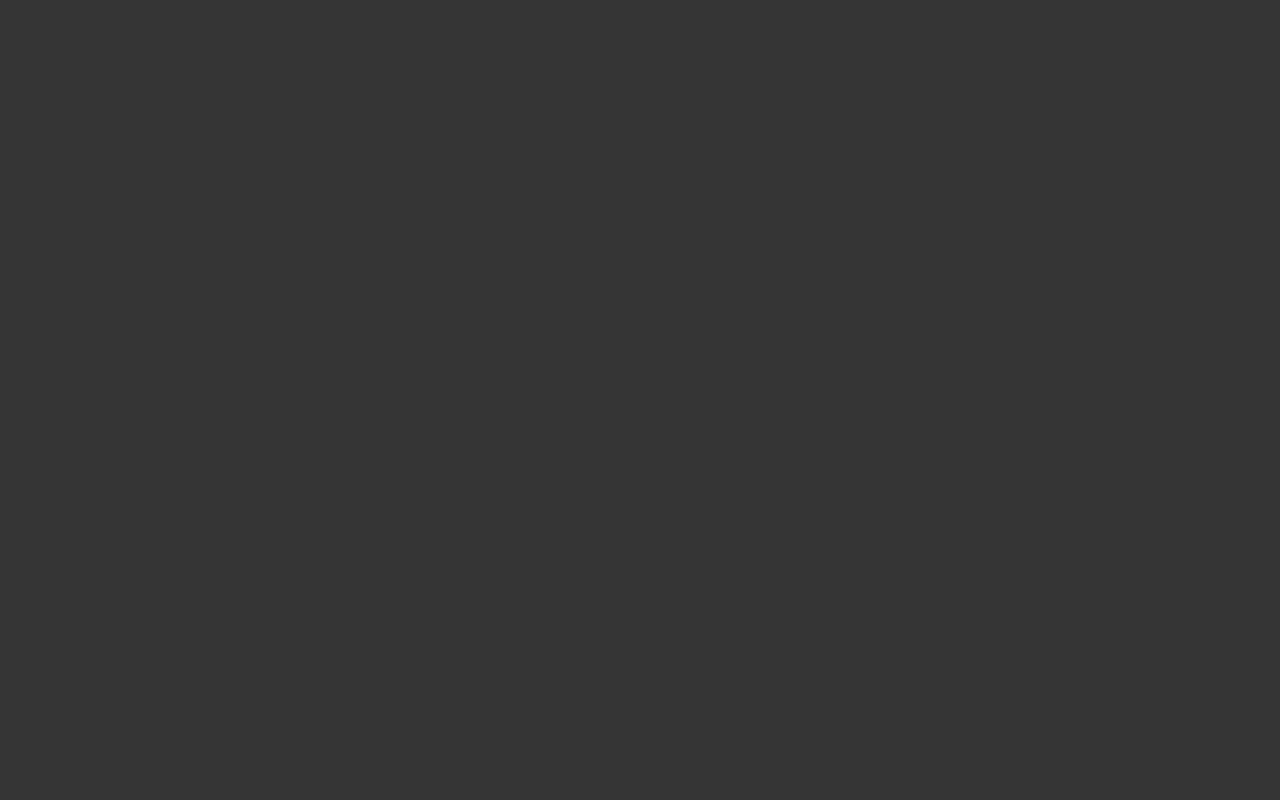
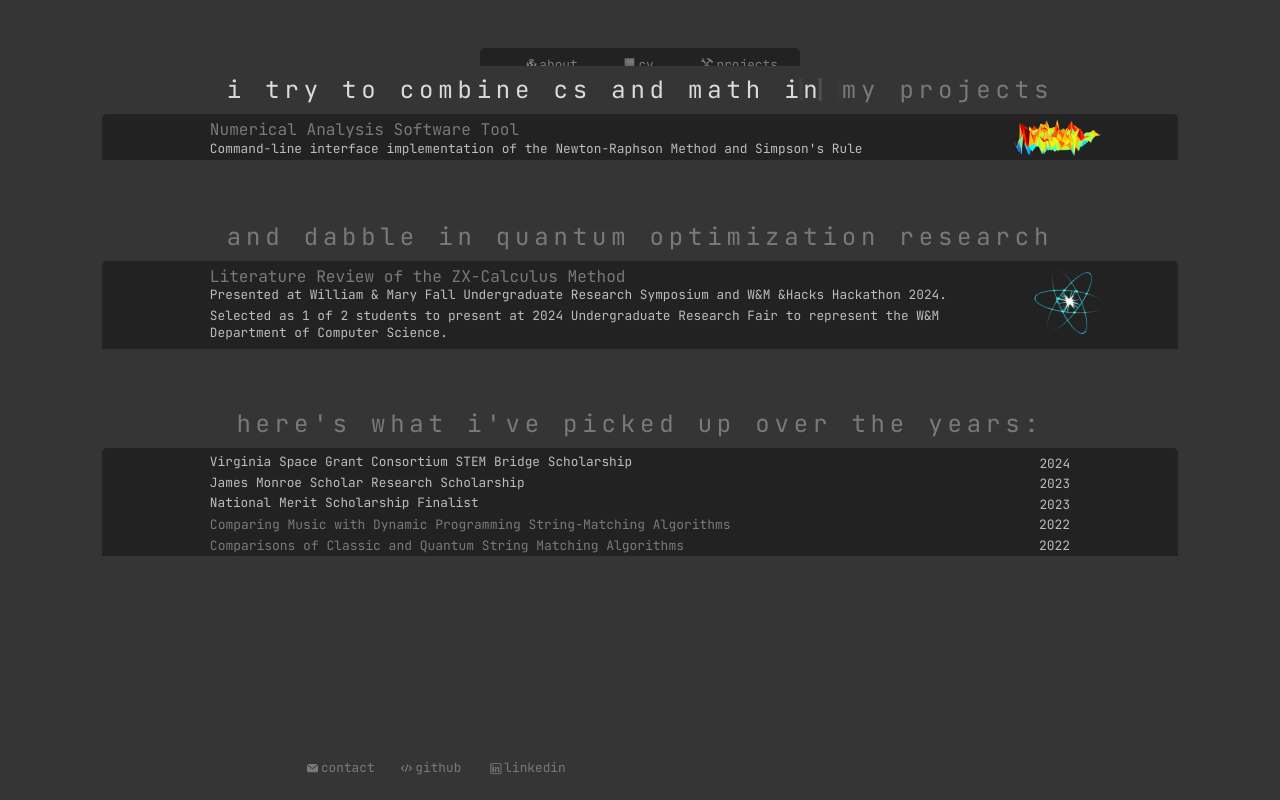
Before and after one commit to rrachelhuangg/personal_portfolio, a React (Create React App) app: page /#/projects in a window 1280 px wide. Built offline with nearby package versions, Linux system fonts and the light colour scheme.

Commit message:
Replaced BrowserRouter with HashRouter to avoid 404 errors

```diff
--- a/src/App.js
+++ b/src/App.js
@@ -1,5 +1,5 @@
 import React from "react";
-import {BrowserRouter as Router, Route, Routes} from "react-router-dom";
+import {HashRouter as Router, Route, Routes} from "react-router-dom";
 import HomePage from "./pages/HomePage";
 import CvPage from "./pages/CvPage";
 import ProjectsPage from "./pages/ProjectsPage";
@@ -7,7 +7,7 @@ import './App.css';
 
 function App() {
   return (
-    <Router basename = "/personal_portfolio">
+    <Router>
       <Routes>
         <Route path = "/" element={<HomePage/>}/>
         <Route path = "/cv" element={<CvPage/>}/>
--- a/src/components/Card.js
+++ b/src/components/Card.js
@@ -7,7 +7,7 @@ function Card({data}){
         <div className="card-component">
             {data.map((item, index)=>(
                 <div key={index} className={`card-content card-${item.size}-content ${item.tag}`}>
-                    {item.tag==="link-tag" ? (
+                    {item.tag==="link-tag" || item.tag==='link-tag-big' ? (
                         <a href = {item.link} target="_blank" className="link-tag">
                             {item.left}
                         </a>
--- a/src/index.css
+++ b/src/index.css
@@ -140,12 +140,21 @@ html, body, div {
   color:#797979;
 }
 
-.link-tag .card-right-content{
-  font-size:90%;
+.link-tag-big{
+  text-decoration: none;
+  color:#797979;
+  display:flex;
+  align-items:center;
+  font-size:112%;
+  color:#797979;
+}
+
+.link-tag-big:hover,.link-tag:hover {
   color: rgb(188, 188, 188);
 }
 
-.link-tag:hover{
+.link-tag .card-right-content{
+  font-size:90%;
   color: rgb(188, 188, 188);
 }
 
--- a/src/pages/ProjectsPage.js
+++ b/src/pages/ProjectsPage.js
@@ -13,12 +13,12 @@ function ProjectsPage(){
     const speed = 0.175;
 
     const card1Data = [
-        {left:"Numerical Analysis Software Tool", right:"", size: "large",tag:"", link:"", image:""},
+        {left:"Numerical Analysis Software Tool", right:"", size: "large",tag:"link-tag-big", link:"https://github.com/rrachelhuangg/numerical_methods", image:""},
         {left:"Command-line interface implementation of the Newton-Raphson Method and Simpson's Rule", right:"", size:"medium", tag:"", link:"", image:graphIcon}
     ];
 
     const card2Data = [
-        {left:"Literature Review of the ZX-Calculus Method", right:"", size: "large", tag:"", link:"", image:""},
+        {left:"Literature Review of the ZX-Calculus Method", right:"", size: "large", tag:"link-tag-big", link:"https://google.com", image:""},
         {left:"Presented at William & Mary Fall Undergraduate Research Symposium and W&M &Hacks Hackathon 2024.", right:"", size:"medium", tag: "",link:"", image:""},
         {left:"Selected as 1 of 2 students to present at 2024 Undergraduate Research Fair to represent the W&M Department of Computer Science.", right:"", size:"medium", tag: "more-lines", link:"", image:atomIcon}
     ];
```
